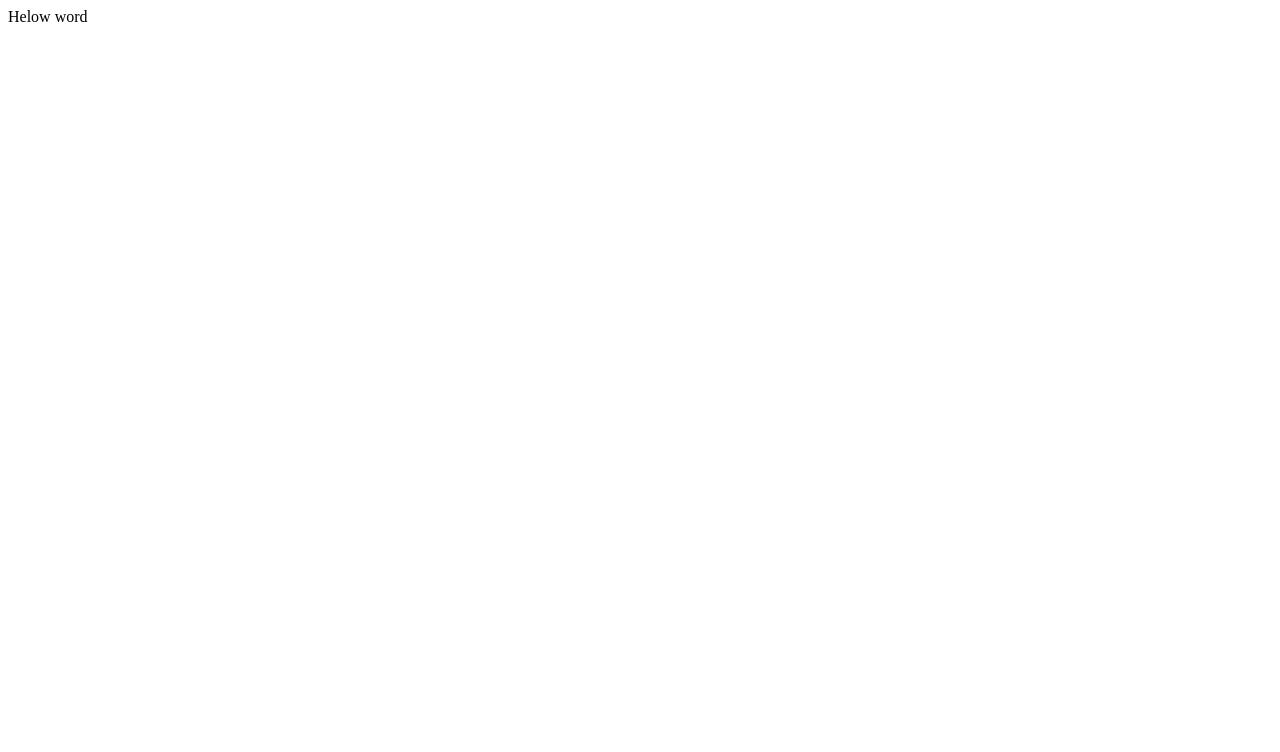
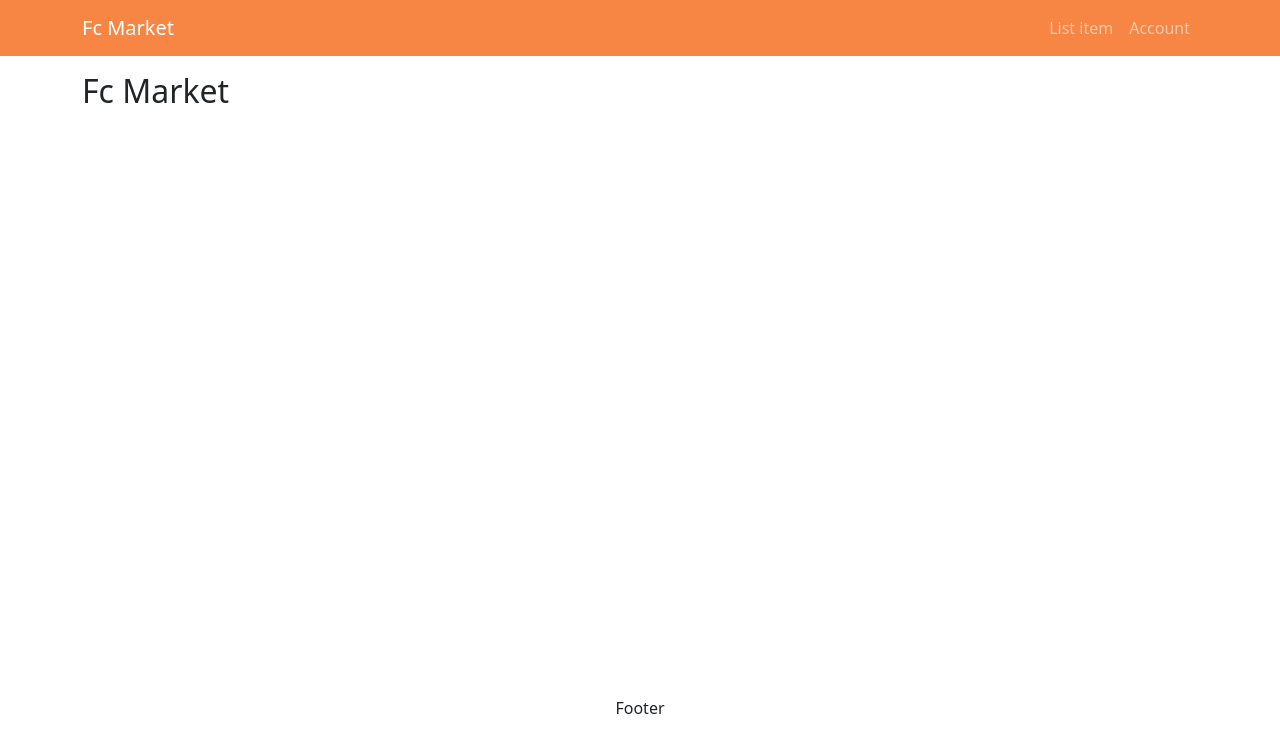
Before and after one commit to hamidrabeei/store-project, a React (Create React App) app: page / in a window 1280 px wide. Shown: the top 752 px of the page. Built offline with nearby package versions, Linux system fonts and the light colour scheme.

Commit message:
Header and Footer add

```diff
--- a/package.json
+++ b/package.json
@@ -6,7 +6,9 @@
     "@testing-library/jest-dom": "^5.17.0",
     "@testing-library/react": "^13.4.0",
     "@testing-library/user-event": "^13.5.0",
+    "bootstrap": "^5.3.3",
     "react": "^18.2.0",
+    "react-bootstrap": "^2.10.1",
     "react-dom": "^18.2.0",
     "react-scripts": "5.0.1",
     "web-vitals": "^2.1.4"
--- a/src/App.js
+++ b/src/App.js
@@ -1,9 +1,18 @@
 import React from 'react'
+import {Container} from 'react-bootstrap'
+import Header from './Header/Header'
+import Footer from './Footer/Footer'
 
 const App = () => {
   return (
     <div>
-      Helow word
+      <Header/>
+      <main className='py-3'>
+      <Container>
+        <h2>Fc Market</h2>
+      </Container>
+      </main>
+      <Footer/>
     </div>
   )
 }
--- /dev/null
+++ b/src/Footer/Footer.js
@@ -0,0 +1,18 @@
+import React from 'react'
+import {Container , Row , Col} from 'react-bootstrap'
+import './Footer.css'
+
+const Footer = () => {
+  return (
+    <footer>
+      <Container>
+        <Row>
+          <Col className='text-center'>Footer</Col>
+         </Row>
+      </Container>
+
+    </footer>
+  )
+}
+
+export default Footer
--- /dev/null
+++ b/src/Header/Header.css
@@ -0,0 +1,3 @@
+.nav-bg{
+    background:  #F78544;
+}
--- /dev/null
+++ b/src/Header/Header.js
@@ -0,0 +1,21 @@
+import React from 'react'
+import {Container , Navbar , Nav} from 'react-bootstrap'
+import './Header.css'
+
+const Header = () => {
+  return (
+    <header>
+                <Navbar className='nav-bg' variant='dark'>
+            <Container>
+                <Navbar.Brand href="home">Fc Market</Navbar.Brand>
+                <Nav>
+                    <Nav.Link href="/cart">List item</Nav.Link>
+                    <Nav.Link href="/account">Account</Nav.Link>
+                </Nav>
+            </Container>
+        </Navbar>
+    </header>
+  )
+}
+
+export default Header
--- a/src/index.css
+++ b/src/index.css
@@ -2,3 +2,8 @@ body{
     padding: 0;
     margin: 9;
 }
+
+
+main{
+    min-height: 80vh;
+}
--- a/src/index.js
+++ b/src/index.js
@@ -1,6 +1,9 @@
 import React from "react";
 import  ReactDOM  from "react-dom";
 import App from "./App";
+import 'bootstrap/dist/css/bootstrap.min.css';
 import './index.css'
 
+
+
 ReactDOM.render(<App/> , document.getElementById('root') )
```
Also changed, not shown: src/Footer/Footer.css (added), 1 other file (tests, documents, lock files or other folders).
